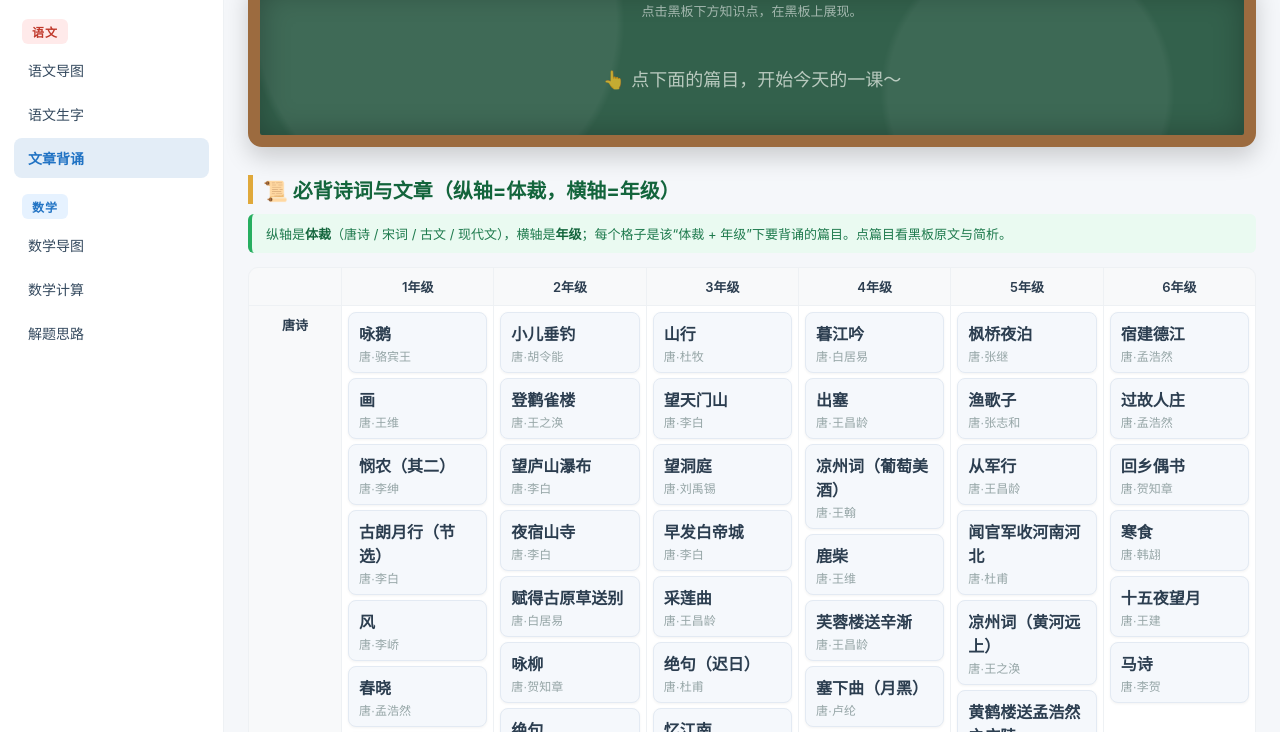
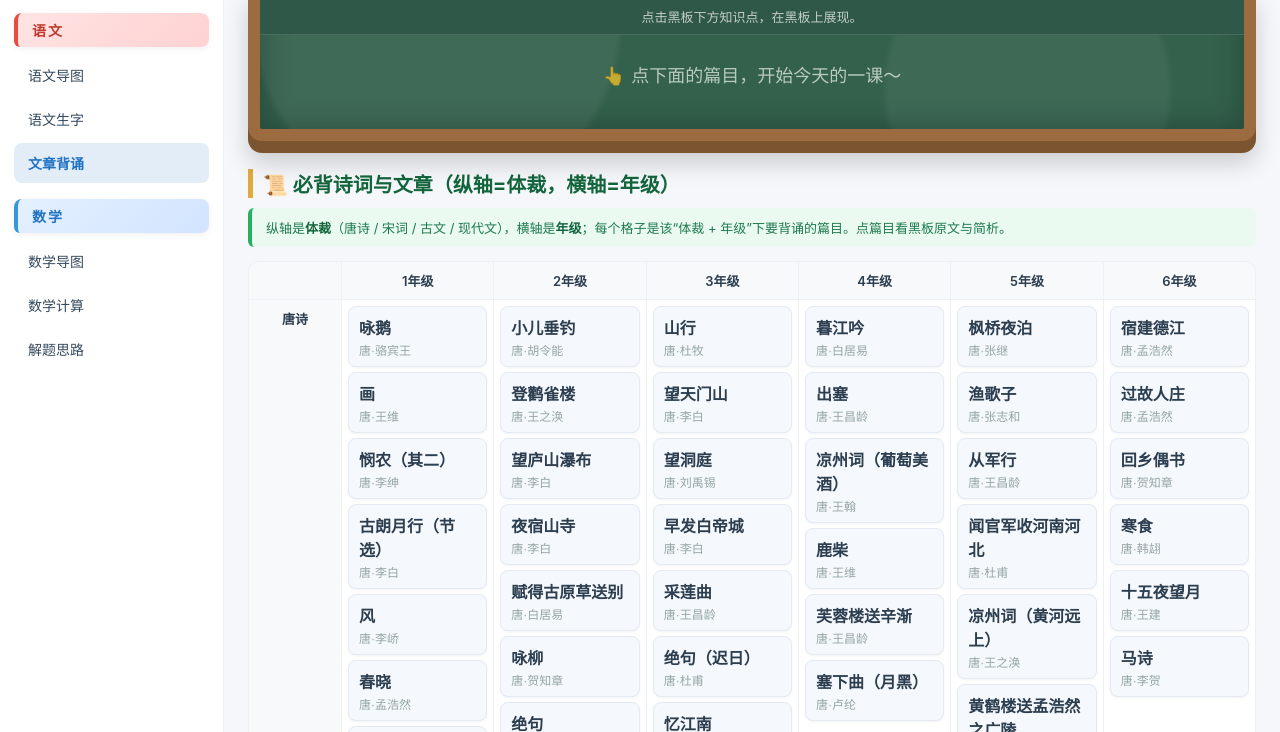
Before and after one commit to CosSinSinCos/primary_lms, a plain HTML site: page recite.html in a window 1280 px wide. Shown: the part 49-781 px from the top of the page. Drawn offline with Linux system fonts and the light colour scheme.

Commit message:
黑板提示吸顶固定(不再随滚动上移)、去横向滚动条; 生字标题改拼音/部首去重复字; 侧边栏语文浅红数学浅蓝书签样式

```diff
--- a/assets/site.js
+++ b/assets/site.js
@@ -164,7 +164,8 @@ function showChar(btn) {
   const c = findChar(btn.dataset.id);
   if (!c) return;
   setBoardTag('📖 生字');
-  document.getElementById('board-title').textContent = c.char;
+  const bt = document.getElementById('board-title');
+  bt.textContent = c.pinyin ? c.pinyin : (c.radical ? '部首「' + c.radical + '」' : '');
   const wrap = document.getElementById('board-sections');
   wrap.innerHTML = '';
 
--- a/src/static/css/style.css
+++ b/src/static/css/style.css
@@ -24,17 +24,20 @@ body {
   font-size: 12px; color: #95a5a6; letter-spacing: 1px;
   margin: 16px 8px 6px;
 }
+.side-group-chinese, .side-group-math {
+  display: block; position: relative;
+  font-size: 14px; font-weight: 700; letter-spacing: 2px;
+  padding: 7px 14px; margin: 16px 0 8px;
+  border-radius: 8px 8px 8px 6px;          /* 书签折角 */
+  box-shadow: 0 2px 6px rgba(0,0,0,.06);
+}
 .side-group-chinese {
-  display: inline-block;
-  background: #ffeaea; color: #c0392b;
-  padding: 4px 10px; border-radius: 6px;
-  font-weight: 600;
+  background: linear-gradient(135deg, #ffe3e3, #ffd2d2);
+  color: #c0392b; border-left: 4px solid #e74c3c;   /* 语文·浅红 */
 }
 .side-group-math {
-  display: inline-block;
-  background: #e6f2ff; color: #2173c4;
-  padding: 4px 10px; border-radius: 6px;
-  font-weight: 600;
+  background: linear-gradient(135deg, #e3f0ff, #d2e4ff);
+  color: #2173c4; border-left: 4px solid #3498db;   /* 数学·浅蓝 */
 }
 .main-menu { display: flex; flex-direction: column; gap: 4px; }
 .menu-item {
@@ -347,21 +350,20 @@ h1 { margin-top: 0; }
     radial-gradient(circle at 18% 22%, rgba(255,255,255,.06) 0 22%, transparent 23%),
     radial-gradient(circle at 78% 70%, rgba(255,255,255,.05) 0 18%, transparent 19%),
     #33614c;
-  box-shadow: 0 10px 24px rgba(0,0,0,.18), inset 0 0 30px rgba(0,0,0,.28);
+  /* 底部粉笔槽用 box-shadow 模拟，避免被 overflow 裁切 */
+  box-shadow: 0 12px 0 #7c5530, 0 22px 24px rgba(0,0,0,.18), inset 0 0 30px rgba(0,0,0,.28);
   color: #eef3ec;
   font-family: "Comic Sans MS", "Chalkboard SE", "STKaiti", "KaiTi", "楷体", cursive;
-  padding: 48px 22px 18px;   /* 顶部空一行 */
-  height: auto; max-height: 50vh; overflow: auto;  /* 锁定顶部，底部最高为显示器一半（横竖屏/手机均不超一半） */
+  padding: 8px 22px 16px;                                  /* 顶部不留大空行，提示改为吸顶固定 */
+  max-height: 50vh; overflow-y: auto; overflow-x: hidden;  /* 锁定顶部；去横向滚动条(多余横边框)；横竖屏/手机均不超一半 */
 }
 .board-hint {
-  position: absolute; top: 10px; left: 0; right: 0;
-  text-align: center; font-size: 13px; color: rgba(255,255,255,.55);
+  position: sticky; top: 0; z-index: 5;                     /* 滚动时吸顶，黑板上沿与提示始终不动 */
+  margin: 0 -22px; padding: 8px 22px;
+  background: #2f5848;                                       /* 不透明，内容滚动时其下被遮住 */
+  text-align: center; font-size: 13px; color: rgba(255,255,255,.7);
+  border-bottom: 1px solid rgba(255,255,255,.12);
   pointer-events: none;
-}
-.blackboard::after {
-  /* 粉笔槽 */
-  content: ""; position: absolute; left: 0; right: 0; bottom: -12px; height: 12px;
-  background: #7c5530; border-radius: 0 0 6px 6px;
 }
 .board-empty {
   text-align: center; font-size: 18px; padding: 26px 10px; opacity: .85;
@@ -403,7 +405,7 @@ h1 { margin-top: 0; }
 .char-board { display: flex; gap: 28px; }
 .cb-main { flex: 1 1 0; min-width: 0; }
 .cb-side {
-  flex: 0 0 220px; display: flex; flex-direction: column; gap: 14px;
+  flex: 0 1 220px; min-width: 0; display: flex; flex-direction: column; gap: 14px;
   border-left: 1px dashed rgba(255,255,255,.25); padding-left: 22px;
 }
 .cb-tianzi-wrap {
--- a/src/static/js/app.js
+++ b/src/static/js/app.js
@@ -180,7 +180,8 @@ function showChar(btn) {
   if (!c) return;
 
   setBoardTag('📖 生字');
-  document.getElementById('board-title').textContent = c.char;
+  const bt = document.getElementById('board-title');
+  bt.textContent = c.pinyin ? c.pinyin : (c.radical ? '部首「' + c.radical + '」' : '');
   const wrap = document.getElementById('board-sections');
   wrap.innerHTML = '';
 
```
